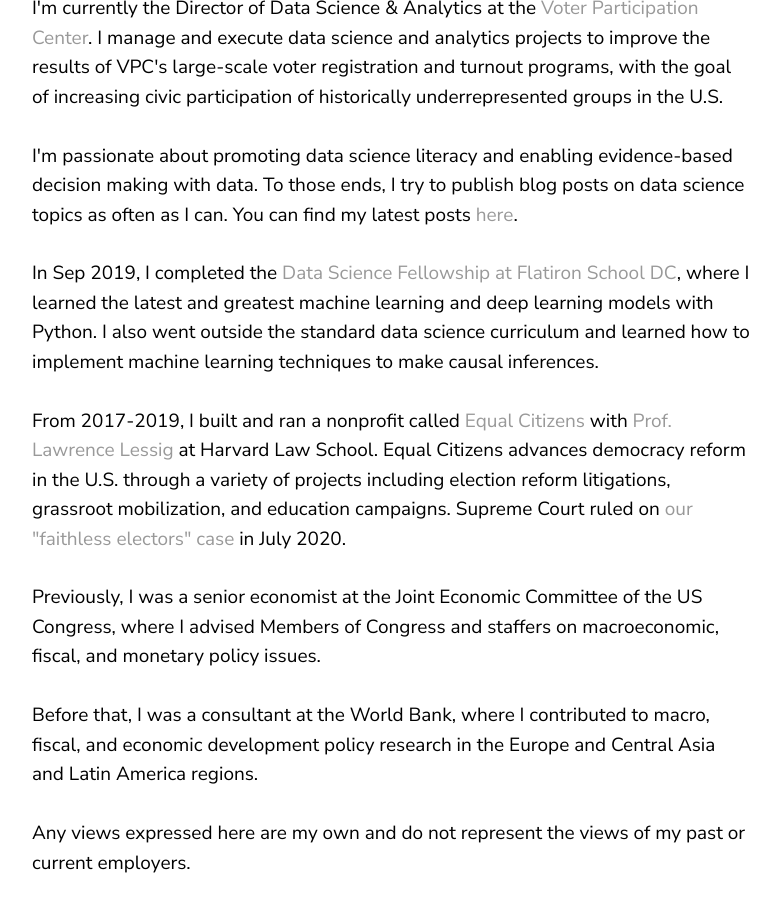
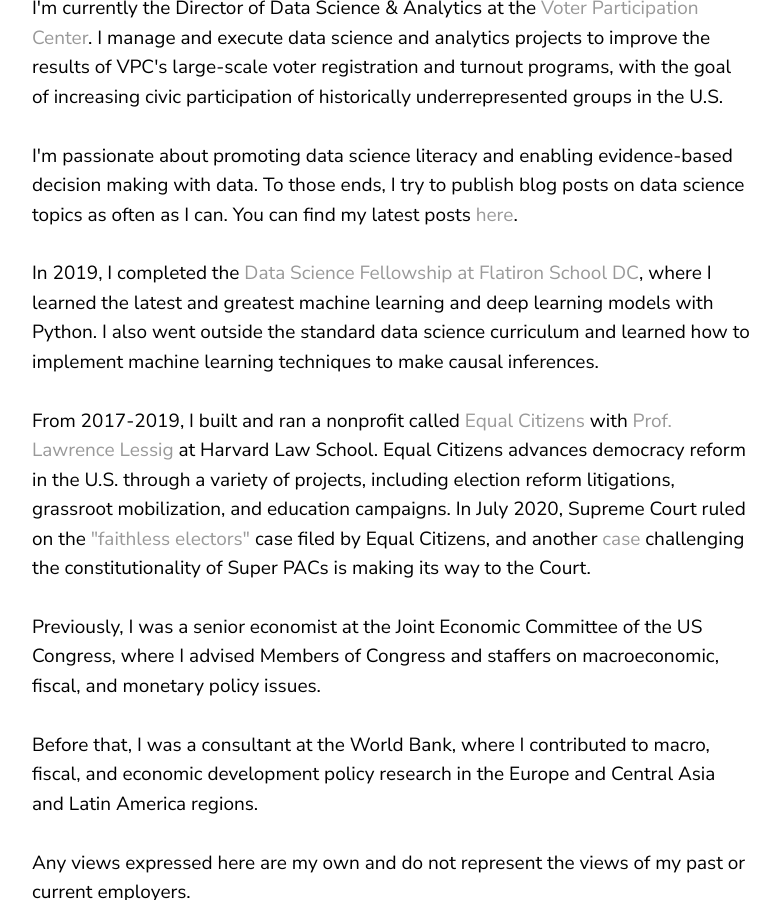
Before and after one commit to phoebetwong/phoebetwong.github.io, a Jekyll site: the page built from about.html, in a window 1280 px wide and 900 px high, scrolled down 737 px. Shown: the whole window, without its empty margins (68-848 px from the left). Built offline with Jekyll 4.4.1, drawn with Linux system fonts in a browser that asks for light colours; a script that is not in the unit is left out.

Commit message:
about update1

```diff
--- a/about.html
+++ b/about.html
@@ -9,12 +9,12 @@
 		<br><br>
 		I'm passionate about promoting data science literacy and enabling evidence-based decision making with data. To those ends, I try to publish blog posts on data science topics as often as I can. You can find my latest posts <a href="https://phoebetwong.github.io/mylatestwork.html" target="_blank"> here</a>.
 		<br><br>
-    In Sep 2019, I completed the <a href="https://flatironschool.com/career-courses/data-science-bootcamp/dc" target="_blank">Data Science Fellowship at Flatiron School DC</a>,
+    In 2019, I completed the <a href="https://flatironschool.com/career-courses/data-science-bootcamp/dc" target="_blank">Data Science Fellowship at Flatiron School DC</a>,
     where I learned the latest and greatest machine learning and deep learning models with Python. I also went outside the standard data science curriculum and learned how to implement machine learning techniques to make causal inferences.
     <br><br>
 		From 2017-2019, I built and ran a nonprofit called <a href="https://equalcitizens.us/" target="_blank">Equal Citizens</a> with <a href="https://en.wikipedia.org/wiki/Lawrence_Lessig" target="_blank">Prof. Lawrence Lessig</a> at Harvard Law School.
-		Equal Citizens advances democracy reform in the U.S. through a variety of projects including election reform litigations, grassroot mobilization,
-		and education campaigns. Supreme Court ruled on <a href="https://www.cbsnews.com/video/supreme-court-rules-states-can-punish-faithless-electors/" target="_blank">our "faithless electors" case</a> in July 2020.
+		Equal Citizens advances democracy reform in the U.S. through a variety of projects, including election reform litigations, grassroot mobilization,
+		and education campaigns. In July 2020, Supreme Court ruled on the <a href="https://www.cbsnews.com/video/supreme-court-rules-states-can-punish-faithless-electors/" target="_blank"> "faithless electors"</a> case filed by Equal Citizens, and another <a href="https://www.alaskapublic.org/2019/11/04/judge-says-alaska-should-crack-down-on-unlimited-contributions-in-state-elections/" target="_blank">case</a> challenging the constitutionality of Super PACs is making its way to the Court.
 		<br><br>
 		Previously, I was a senior economist at the Joint Economic Committee of the US Congress, where I advised Members of Congress and
 		staffers on macroeconomic, fiscal, and monetary policy issues.
```
